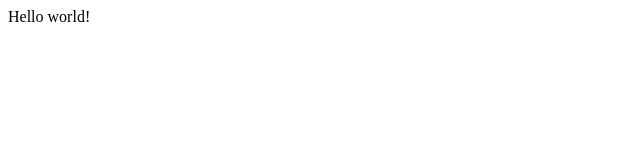
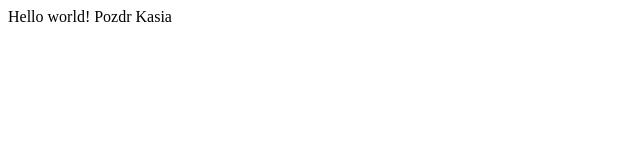
Before and after one commit to mateuszlazar/mateuszlazar.github.io, a Gatsby site: page / in a window 1280 px wide. Shown: the full height of the page, 0-640 px from the left. Built offline with nearby package versions, Linux system fonts and the light colour scheme; Gatsby itself is replaced by a stand-in of ours.

Commit message:
feat: pozdr

```diff
--- a/src/pages/index.tsx
+++ b/src/pages/index.tsx
@@ -1,5 +1,5 @@
 import React from "react"
 
 export default function Home() {
-  return <div>Hello world!</div>
+  return <div>Hello world! Pozdr Kasia</div>
 }
```
